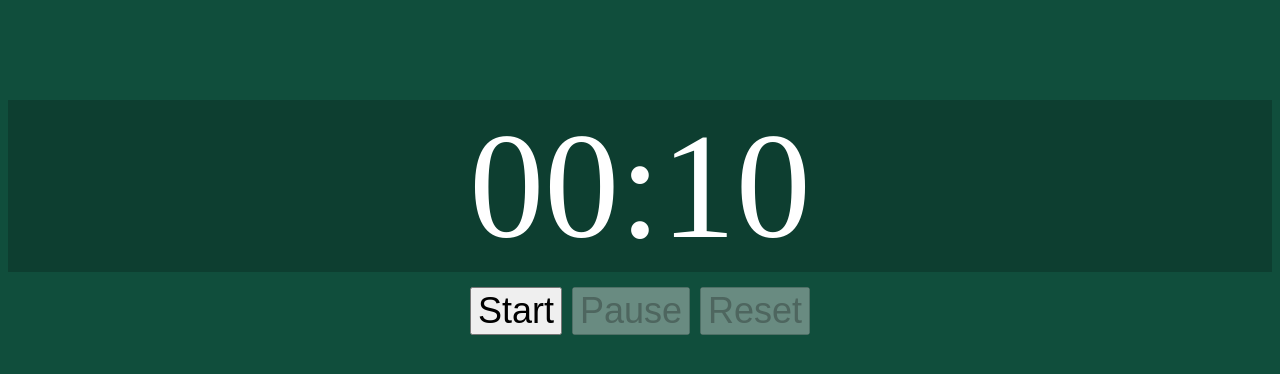
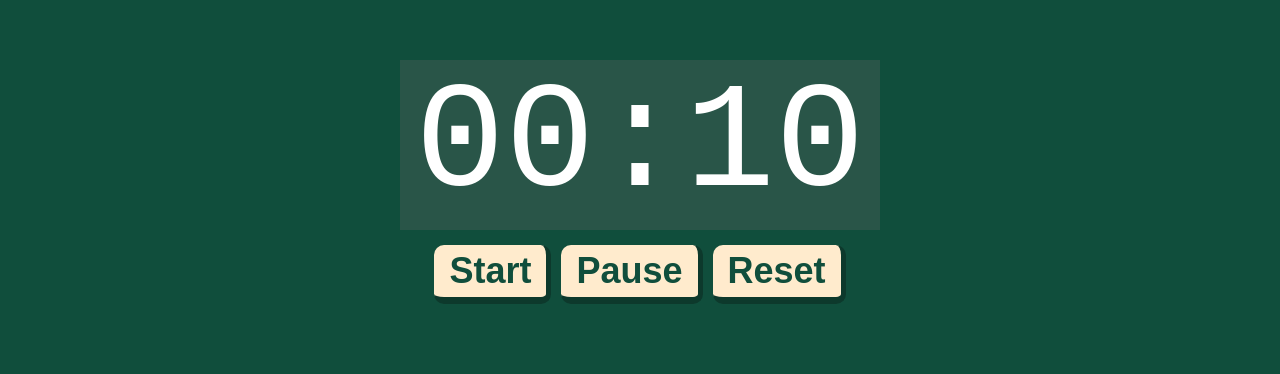
Before and after one commit to msoomro/PomodoroTimerWebsite, a plain HTML site: page index.html in a window 1280 px wide. Shown: the part 220-594 px from the top of the page. Drawn offline with Linux system fonts and the light colour scheme.

Commit message:
updated style and enabled all button abilities

```diff
--- a/index.html
+++ b/index.html
@@ -8,19 +8,24 @@
     <!-- todo: change title to current countdown time -->
 </head>
 <body>
+    <!-- <div id="tabs">
+        <button onclick="()" id="work" type="button">Work</button>
+        <button onclick="()" id="break1" type="button" >Short Break</button>
+        <button onclick="()" id="break2" type="button" >Long Break</button>
+    </div> -->
     <!-- todo: allow user to set countdown time -->
-    <div id="time">
-        <span id="minutes">00</span>
-        :
-        <span id="seconds">10</span>
+     <div id="timebox">
+        <div id="time">
+            <span id="minutes">00</span>:<span id="seconds">10</span>
+        </div>
+
+
     </div>
-
     <div id="buttons">
         <button onclick="startCounter()" id="startbtn" type="button">Start</button>
         <button onclick="pauseCounter()" id="pausebtn" type="button" disabled>Pause</button>
         <button onclick="resetCounter()" id="resetbtn" type="button" disabled>Reset</button>
     </div>
-
     <script src="script.js"></script>
 </body>
 </html>
--- a/script.js
+++ b/script.js
@@ -2,7 +2,7 @@ var minutes = 25;
 var seconds = 0;
 var x;
 function startCounter() {
-    // todo: troubleshoot why i'm losing the first second
+    // todo: troubleshoot why i'm losing the first second--fixed when updated interval to 250, is that bad?
     document.getElementById('startbtn').disabled = true;
     document.getElementById('pausebtn').disabled = false;
     document.getElementById('resetbtn').disabled = false;
@@ -27,13 +27,13 @@ function startCounter() {
     }, 250);
 }
 
-function pauseCounter() { //not working
+function pauseCounter() {
     document.getElementById('startbtn').disabled = false;
     document.getElementById('pausebtn').disabled = true;
     clearInterval(x);
 }
 
-function resetCounter() { //not working
+function resetCounter() { //not working after timer goes to 0
     document.getElementById('startbtn').disabled = false;
     document.getElementById('pausebtn').disabled = true;
     document.getElementById('resetbtn').disabled = true;
--- a/style.css
+++ b/style.css
@@ -2,21 +2,39 @@ body {
     background-color: rgb(16, 78, 60);
     color: white;
     font-size: 48px;
-
+    font-family: monospace, Arial, sans-serif;
 }
-#time {
+#timebox {
+    margin: 35vh 0 0 0;
     display: flex;
     justify-content: center;
     align-items: center;
+}
+
+#time {
+    background-color: rgba(100,100,100,.3);
     font-size: 150px;
-    background-color: rgba(0,0,0,.2);
     padding: 0 15px;
-    margin-top: 40vh;
 }
-button {
+#buttons button {
     font-size: 36px;
     margin: 15px 5px;
+    padding: 5px 15px;
+    background-color: rgb(255, 235, 205);
+    color: rgb(16, 78, 60);
+    font-weight: 700;
+    border-width: 0 5px 7px 0;
+    border-radius: 10px;
+    border-color: rgb(13, 57, 44);
+    border-style:solid;
 }
+button:active {
+    border-width: 4px 0 0 5px;
+}
+button:disabled {
+    background-color: rgba(255, 235, 205, .7);
+}
+
 #buttons {
     display: flex;
     justify-content: center;
```
